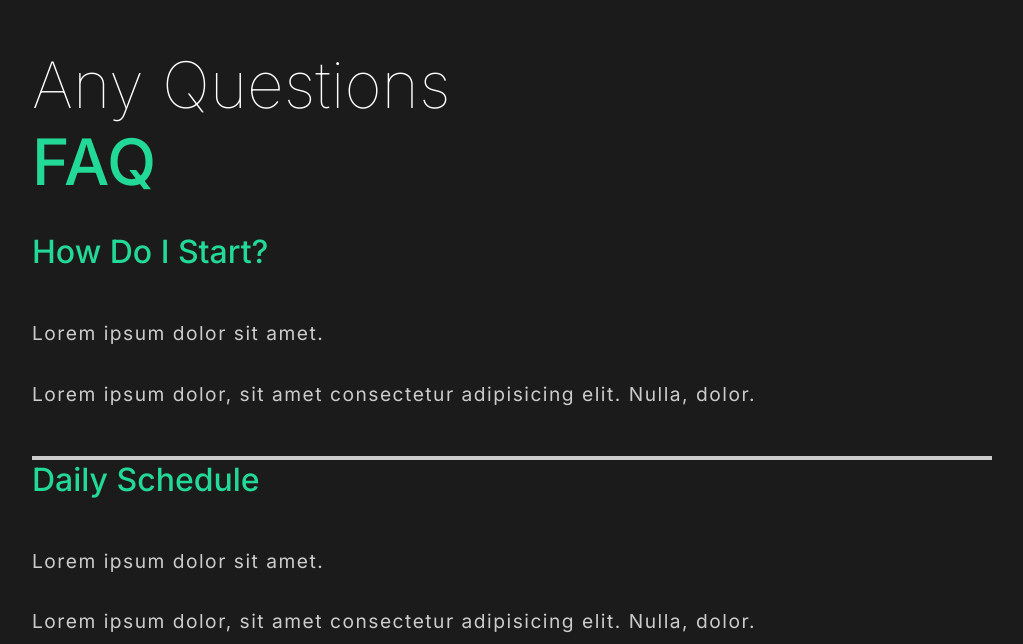
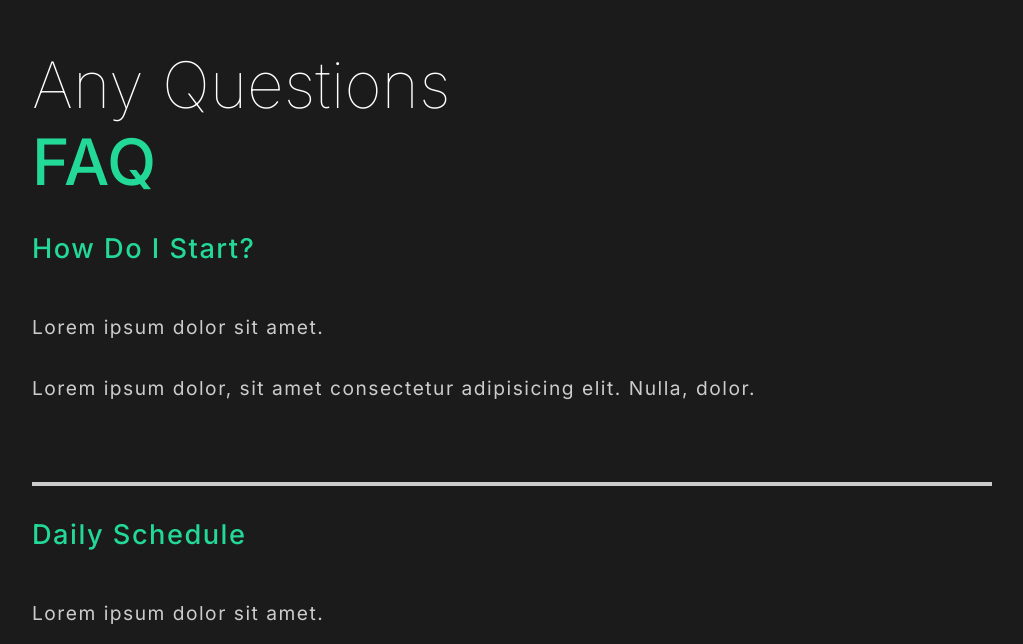
Before and after one commit to sujoyduttajad/Capture-Portfolio, a React (Create React App) app: page / in a window 1280 px wide. Shown: the part 2265-2909 px from the top of the page, without its empty margins (128-1151 px from the left). Built offline with nearby package versions, Linux system fonts and the light colour scheme.

Commit message:
Update FaqSection.js

```diff
--- a/src/components/FaqSection.js
+++ b/src/components/FaqSection.js
@@ -12,10 +12,15 @@ const FAQ = styled(Layout)`
     padding-bottom: 2rem;
     font-weight: lighter;
   }
+  h4 {
+    cursor: pointer;
+    font-size: 1.7em;
+    letter-spacing: 1.5px;
+  }
   .faq-line {
     background-color: #ccc;
     height: 0.2rem;
-    /* margin: 2rem 0; */
+    margin: 2rem 0;
     width: 100%;
   }
   .answer {
```
